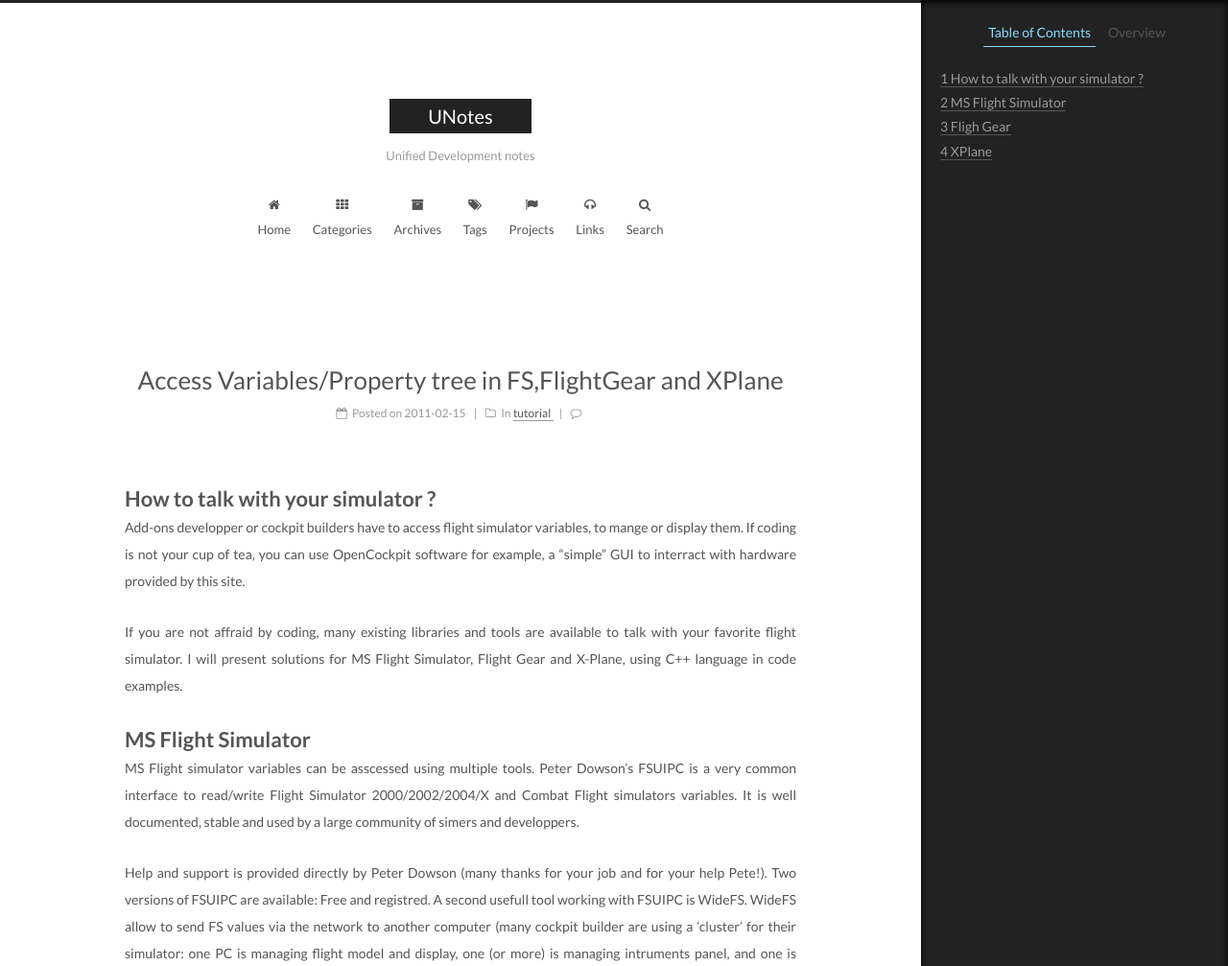
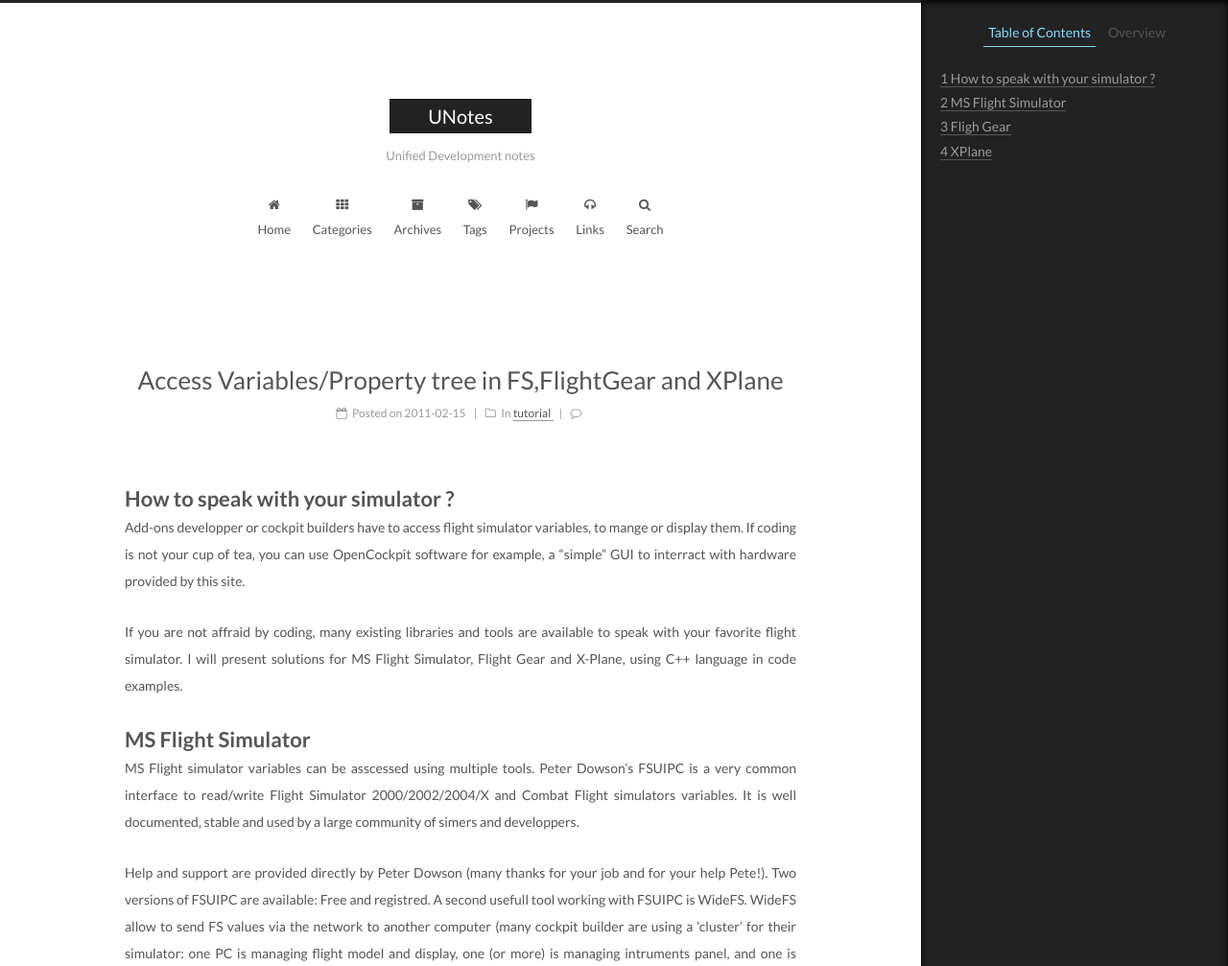
Before and after one commit to fyjet/unotes, a Jekyll site: the page built from _posts/2011/2011-02-15-access-variables-property-tree-in-fs-flightgear-and-xplane.markdown, in a window 1280 px wide and 1400 px high. Shown: the top 1007 px of the window at 96% size. Built offline with Jekyll 4.4.1, drawn with Linux system fonts in a browser that asks for light colours; comment, search, counter and statistics services are not loaded; some of the changed text lies outside the part shown.

Commit message:
text correction

```diff
--- a/_posts/2011/2011-02-15-access-variables-property-tree-in-fs-flightgear-and-xplane.markdown
+++ b/_posts/2011/2011-02-15-access-variables-property-tree-in-fs-flightgear-and-xplane.markdown
@@ -6,17 +6,17 @@ tags: [fsuipc, fsx]
 categories:
 - tutorial
 ---
-# How to talk with your simulator ?
+# How to speak with your simulator ?
 
 Add-ons developper or cockpit builders have to access flight simulator variables, to mange or display them. If coding is not your cup of tea, you can use OpenCockpit software for example, a “simple” GUI to interract with hardware provided by this site.
 
-If you are not affraid by coding, many existing libraries and tools are available to talk with your favorite flight simulator. I will present solutions for MS Flight Simulator, Flight Gear and X-Plane, using C++ language in code examples.
+If you are not affraid by coding, many existing libraries and tools are available to speak with your favorite flight simulator. I will present solutions for MS Flight Simulator, Flight Gear and X-Plane, using C++ language in code examples.
 
 # MS Flight Simulator
 
 MS Flight simulator variables can be asscessed using multiple tools. Peter Dowson’s FSUIPC is a very common interface to read/write Flight Simulator 2000/2002/2004/X and Combat Flight simulators variables. It is well documented, stable and used by a large community of simers and developpers.
 
-Help and support is provided directly by Peter Dowson (many thanks for your job and for your help Pete!). Two versions of FSUIPC are available: Free and registred. A second usefull tool working with FSUIPC is WideFS. WideFS allow to send FS values via the network to another computer (many cockpit builder are using a ‘cluster’ for their simulator: one PC is managing flight model and display, one (or more) is managing intruments panel, and one is managing vocal communications).
+Help and support are provided directly by Peter Dowson (many thanks for your job and for your help Pete!). Two versions of FSUIPC are available: Free and registred. A second usefull tool working with FSUIPC is WideFS. WideFS allow to send FS values via the network to another computer (many cockpit builder are using a ‘cluster’ for their simulator: one PC is managing flight model and display, one (or more) is managing intruments panel, and one is managing vocal communications).
 Each variable is identified by an Offset (offset is the address of the variable) and a type. Just refer to this offset in your program, and read or write it (some variables are read only).
 
 Variable type is very important. If not set correctly, result will be very strange…
```
